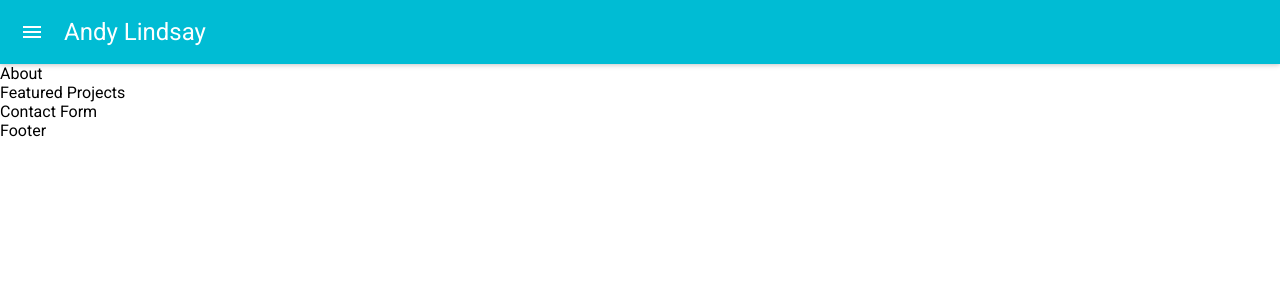
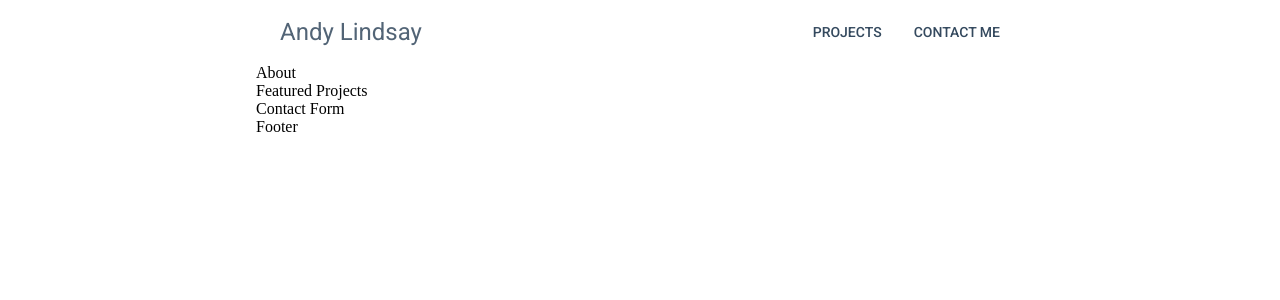
Before and after one commit to andydlindsay/personal_website, a React (Create React App) app in the folder client/: page / in a window 1280 px wide. Shown: the top 300 px of the page. Built offline with nearby package versions, Linux system fonts and the light colour scheme.

Commit message:
adds base custom Material theme

```diff
--- a/client/package.json
+++ b/client/package.json
@@ -8,7 +8,8 @@
     "npm-run-all": "^4.1.1",
     "react": "^16.0.0",
     "react-dom": "^16.0.0",
-    "react-scripts": "1.0.14"
+    "react-scripts": "1.0.14",
+    "react-tap-event-plugin": "^3.0.2"
   },
   "scripts": {
     "build-css": "node-sass-chokidar src/ -o src/",
--- a/client/public/index.html
+++ b/client/public/index.html
@@ -20,7 +20,7 @@
       work correctly both with client-side routing and a non-root public URL.
       Learn how to configure a non-root public URL by running `npm run build`.
     -->
-    <title>React App</title>
+    <title>Andy Lindsay - Portfolio</title>
     <!--
       Fonts and Icons
      -->
--- a/client/src/components/app/App.js
+++ b/client/src/components/app/App.js
@@ -1,6 +1,8 @@
 import React, { Component } from 'react';
 import './App.css';
 import MuiThemeProvider from 'material-ui/styles/MuiThemeProvider';
+import getMuiTheme from 'material-ui/styles/getMuiTheme';
+import myTheme from '../../styles/myTheme';
 import NavigationBar from '../navigationBar/NavigationBar';
 import About from '../about/About';
 import FeaturedProjects from '../featuredProjects/FeaturedProjects';
@@ -11,7 +13,7 @@ class App extends Component {
   render() {
     return (
       <div className="App">
-        <MuiThemeProvider>
+        <MuiThemeProvider muiTheme={getMuiTheme(myTheme)}>
           <NavigationBar />
           <About />
           <FeaturedProjects />
--- a/client/src/components/navigationBar/NavigationBar.css
+++ b/client/src/components/navigationBar/NavigationBar.css
@@ -0,0 +1,2 @@
+.nav-item {
+  margin-top: 5px !important; }
--- a/client/src/components/navigationBar/NavigationBar.js
+++ b/client/src/components/navigationBar/NavigationBar.js
@@ -1,6 +1,7 @@
 import React, { Component } from 'react';
 import './NavigationBar.css';
 import AppBar from 'material-ui/AppBar';
+import FlatButton from 'material-ui/FlatButton';
 
 class NavigationBar extends Component {
     render() {
@@ -8,6 +9,20 @@ class NavigationBar extends Component {
             <div className="NavigationBar">
                 <AppBar
                     title="Andy Lindsay"
+                    showMenuIconButton={false}
+                    zDepth={0}
+                    iconElementRight={
+                        <div>
+                            <FlatButton
+                                label="Projects"
+                                className="nav-item"
+                            />
+                            <FlatButton
+                                label="Contact Me"
+                                className="nav-item"
+                            />
+                        </div>
+                    }
                 />
             </div>
         );
--- a/client/src/components/navigationBar/NavigationBar.scss
+++ b/client/src/components/navigationBar/NavigationBar.scss
@@ -0,0 +1,3 @@
+.nav-item {
+    margin-top: 5px !important;
+}
--- a/client/src/index.css
+++ b/client/src/index.css
@@ -1,5 +1,39 @@
 body {
-  margin: 0;
+  margin: auto;
   padding: 0;
-  font-family: 'Roboto', sans-serif;
 }
+
+/*
+  Media Queries
+*/
+@media only screen and (min-width: 320px) {
+
+  body {
+    width: 100%;
+  }
+
+}
+
+@media only screen and (min-width: 480px) {
+
+  body {
+    width: 90%;
+  }
+
+}
+
+@media only screen and (min-width: 768px) {
+
+  body {
+    width: 75%;
+  }
+
+}
+
+@media only screen and (min-width: 1200px) {
+
+  body {
+    width: 60%;
+  }
+
+}
--- /dev/null
+++ b/client/src/styles/myTheme.js
@@ -0,0 +1,32 @@
+import {
+    cyan500,
+    pinkA200,
+    grey100, grey300, grey400, grey500,
+    white, darkBlack, fullBlack
+} from 'material-ui/styles/colors';
+import { fade } from 'material-ui/utils/colorManipulator';
+import spacing from 'material-ui/styles/spacing';
+
+export default {
+    spacing,
+    fontFamily: 'Roboto, sans-serif',
+    palette: {
+        primary1Color: white,
+        primary2Color: '#95a5a6',
+        primary3Color: grey400,
+        accent1Color: pinkA200,
+        accent2Color: grey100,
+        accent3Color: grey500,
+        textColor: '#34495e',
+        alternateTextColor: fade('#34495e', 0.85),
+        canvasColor: white,
+        borderColor: grey300,
+        disabledColor: fade(darkBlack, 0.3),
+        pickerHeaderColor: cyan500,
+        clockCircleColor: fade(darkBlack, 0.07),
+        shadowColor: fullBlack
+    },
+    appbar: {
+        boxShadow: ['none']
+    }
+}
```
Also changed, not shown: 1 other file (tests, documents, lock files or other folders).
